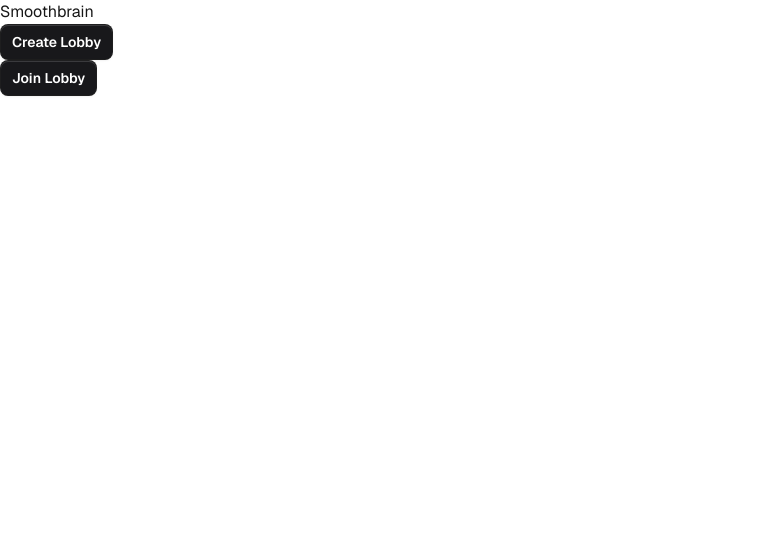
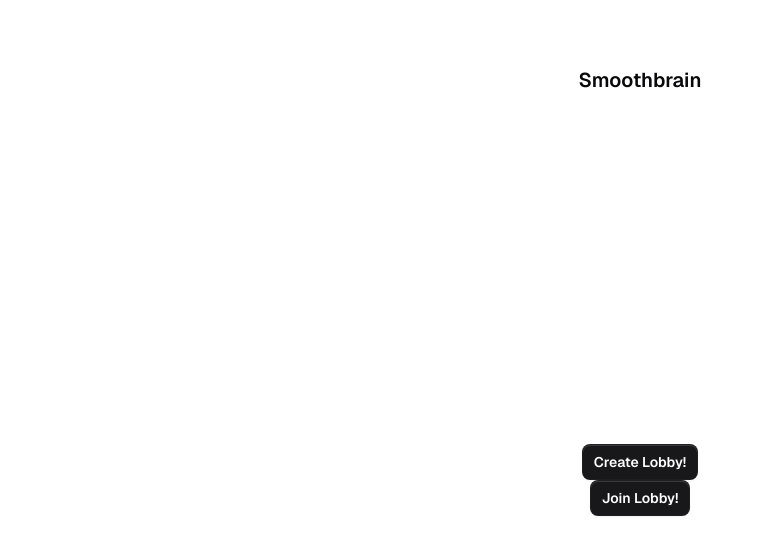
Before and after one commit to amanat361/smoothbrain, a Next.js app: page / in a window 1280 px wide. Shown: the top 554 px of the page, without its empty margins (0-764 px from the left). Built offline with nearby package versions, Linux system fonts and the light colour scheme.

Commit message:
Retool home page components with catalyst components

```diff
--- a/app/page.tsx
+++ b/app/page.tsx
@@ -1,20 +1,15 @@
 import { Button } from "@/components/catalyst/button";
+import { Heading } from "@/components/catalyst/heading";
 
 export default function Home() {
   return (
-    <main>
-      <header>
-        <h1 className="">Smoothbrain</h1>
+    <main className="h-screen">
+      <header className="h-1/5 flex justify-center items-center">
+        <Heading className="">Smoothbrain</Heading>
       </header>
-      <nav>
-        <ul>
-          <li>
-            <Button className="block" onClick={() => alert("Created a lobby!")}>Create Lobby</Button>
-          </li>
-          <li>
-            <Button className="block" onClick={() => alert("Joined a lobby!")}>Join Lobby</Button>
-          </li>
-        </ul>
+      <nav className="h-4/5 flex flex-col items-center justify-center">
+        <Button className="">Create Lobby!</Button>
+        <Button className="">Join Lobby!</Button>
       </nav>
     </main>
   );
```
